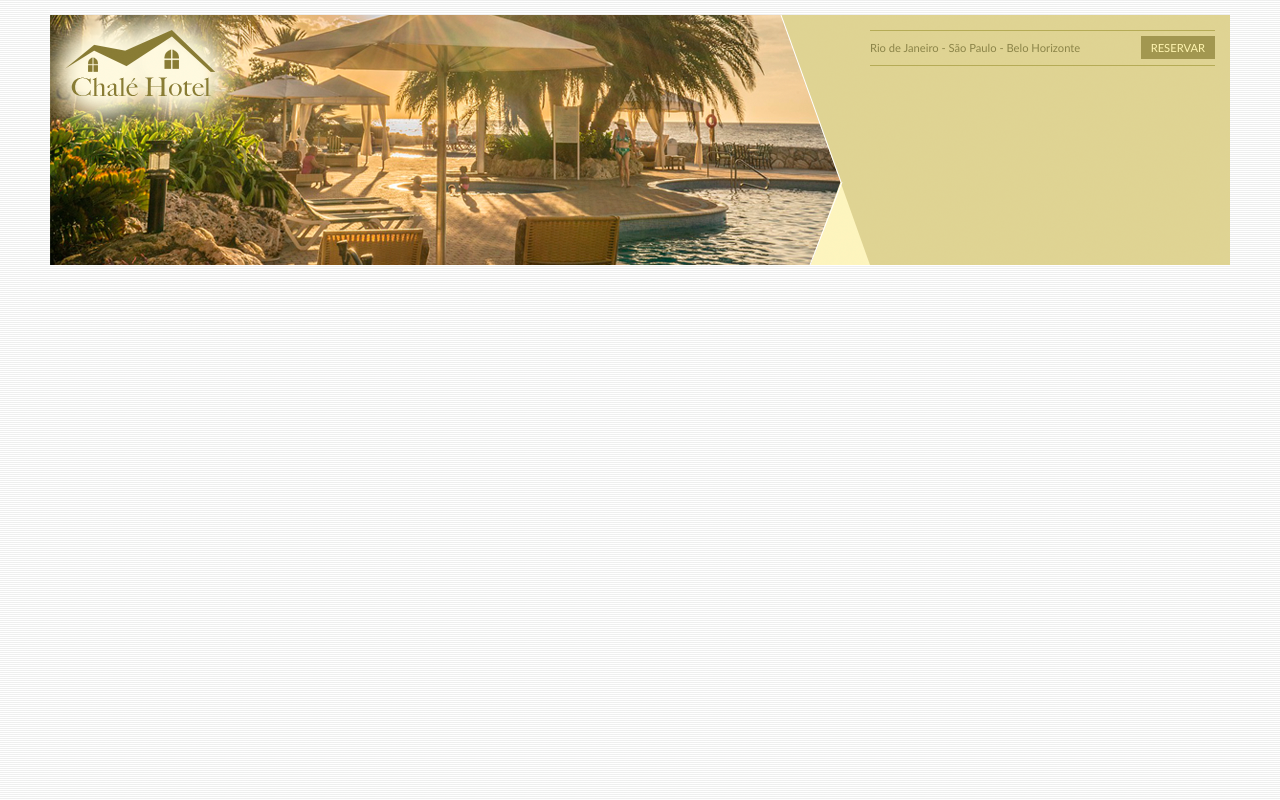
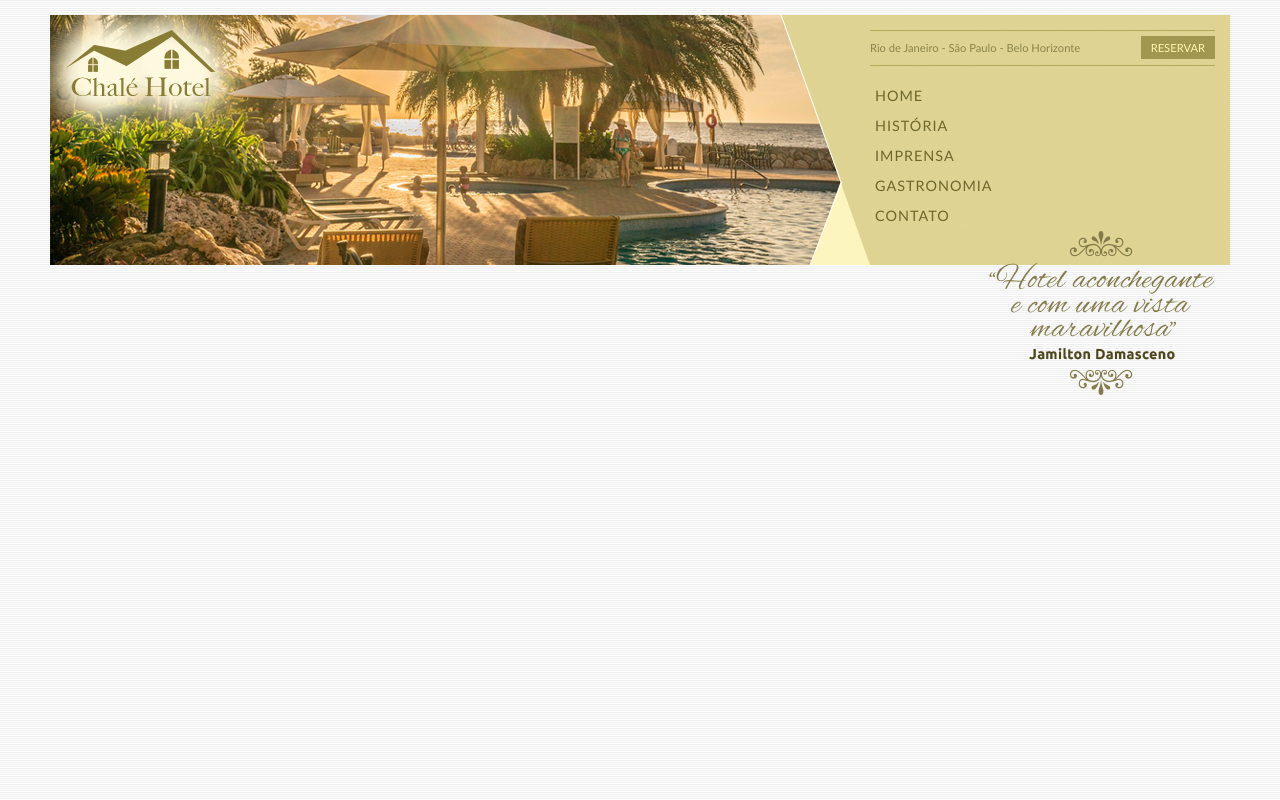
Before and after one commit to EduardoL0pes/projetos, a plain HTML site: page chale-hotel/index.html in a window 1280 px wide. Drawn offline with Linux system fonts and the light colour scheme.

Commit message:
area do menu finalizado

```diff
--- a/chale-hotel/estilos/style.css
+++ b/chale-hotel/estilos/style.css
@@ -85,3 +85,35 @@ a.reserva {
     color: #fff5b0;
     padding: 5px 10px;
 }
+
+#menu {
+    margin-top: 15px;
+}
+
+ul {
+    list-style-type: none;
+}
+
+ul#navegacao {
+    float: left;
+}
+
+ul#navegacao a {
+    text-transform: uppercase;
+    line-height: 30px;
+    font-size: 0.9em;
+    padding: 5px;
+    color: #6e672c;
+    letter-spacing: 1px;
+    /*display: block;*/
+}
+
+ul#navegacao a:hover {
+    background: #fdf6be;
+}
+
+img.depoimento {
+    float: right;
+    width: 226px;
+    height: 164px;
+}
--- a/chale-hotel/index.html
+++ b/chale-hotel/index.html
@@ -24,6 +24,16 @@
                             <a class="reserva" href="#">Reservar</a>
                         <div style="clear: both;"></div>
                     </div>
+                    <div id="menu">
+                        <ul id="navegacao">
+                            <li><a href="#">Home</a></li>
+                            <li><a href="#">História</a></li>
+                            <li><a href="#">Imprensa</a></li>
+                            <li><a href="#">Gastronomia</a></li>
+                            <li><a href="#">Contato</a></li>
+                        </ul>
+                    </div>
+                    <img class="depoimento" src="./imagens/depoimento.png" alt="Depoimento">
                 </div>
             </div>
         </div> <!-- Fim /topo -->
```
